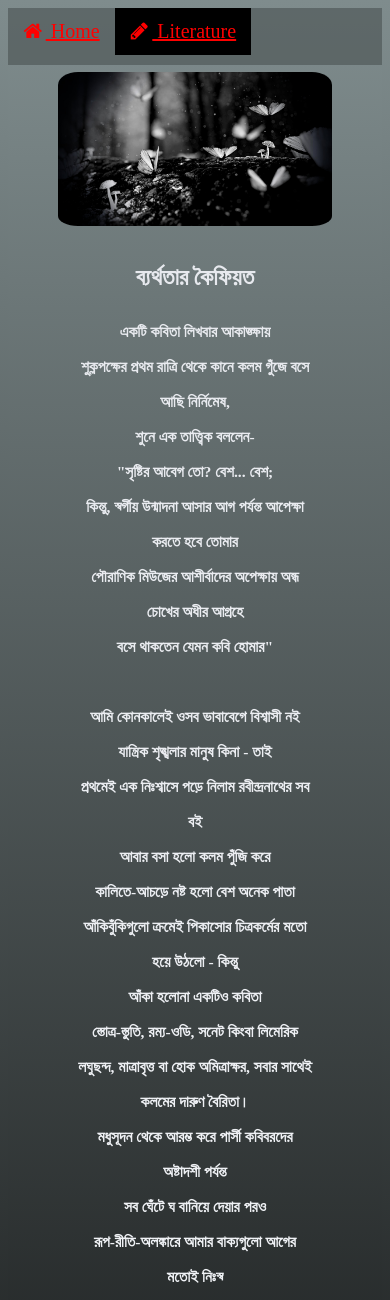
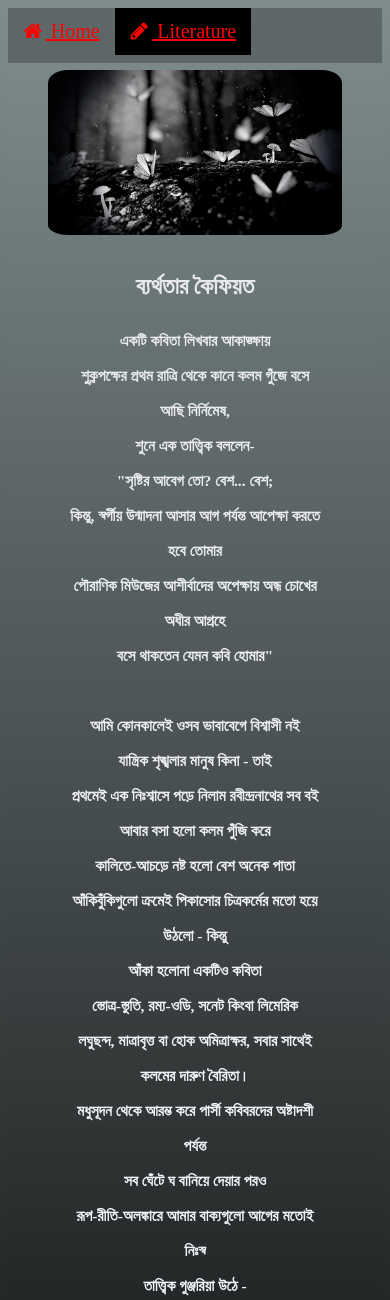
Before and after one commit to comradeanonymousexe/mahdimohammad, a PHP site: page /extensions/berthota.html in a window 390 px wide. Shown: the top 1300 px of the page. Run offline with PHP 8.4, Linux system fonts and the light colour scheme.

Commit message:
Update arn-style2.css

```diff
--- a/extensions/arn-style2.css
+++ b/extensions/arn-style2.css
@@ -81,6 +81,9 @@ img{
     line-height: 35px;
 
    }
+    .navbar {
+     padding-bottom:8px;
+    }
     .navbar a{
      padding-right:15px;
      font-size: 2 vw;
@@ -88,8 +91,8 @@ img{
 
 
     .main{
-      padding-left: 50px;
-      padding-right: 50px;
+      padding-left: 40px;
+      padding-right: 40px;
     }
 
     .navbar a:hover {
```
